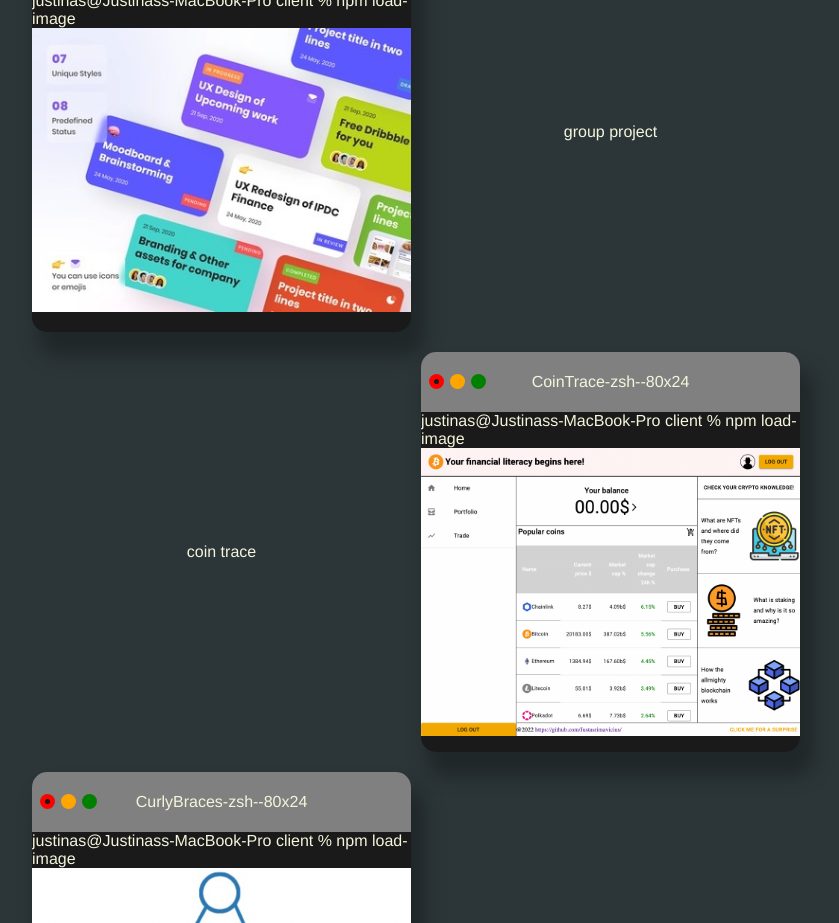
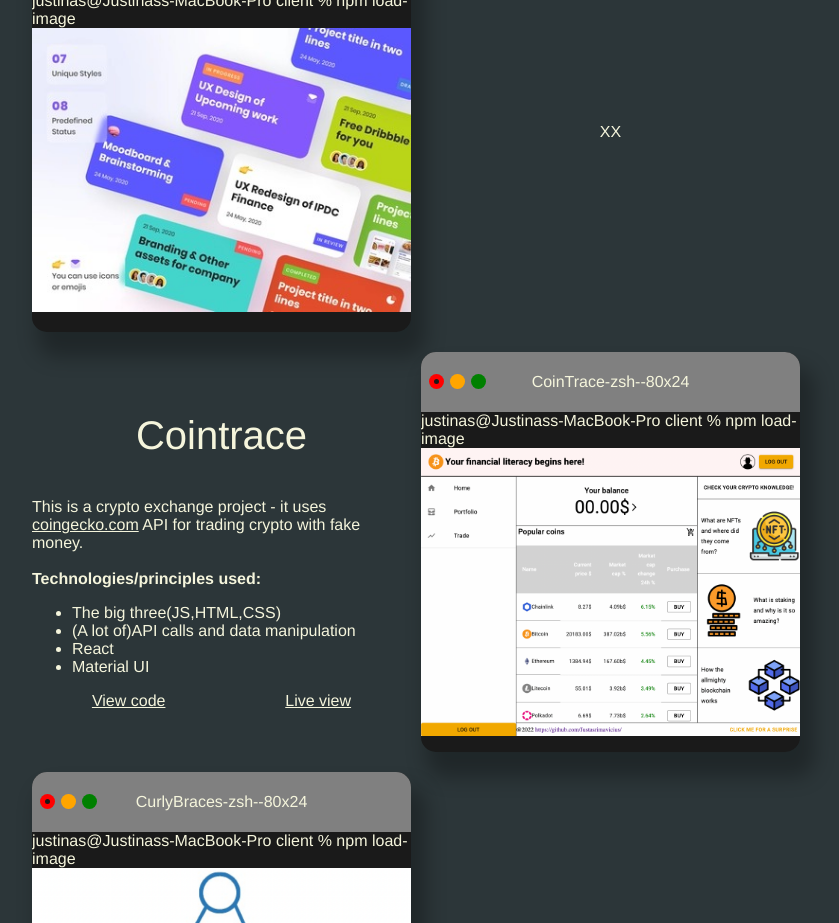
Before and after one commit to Justasrimavicius/portfolio, a React (Create React App) app in the folder client/: page / in a window 1280 px wide. Shown: the part 1780-2703 px from the top of the page, without its empty margins (224-1063 px from the left). Built offline with nearby package versions, Linux system fonts and the light colour scheme.

Commit message:
Cointrace project information finished.

```diff
--- a/client/src/Components/MainSections/BashTerminal.jsx
+++ b/client/src/Components/MainSections/BashTerminal.jsx
@@ -107,7 +107,10 @@ function BashTerminal(props) {
             project.classList.add('minimized-BashTerminal');
         }, 50);
         const projectAbout = document.querySelector(`.${projectName}`);
-        projectAbout.style.display='none';
+        projectAbout.style.opacity='0';
+        // setTimeout(() => {
+            projectAbout.style.display='none';
+        // }, 500);
     }
 
     function bashTerminalClicked(){
@@ -126,6 +129,9 @@ function BashTerminal(props) {
                 project.style.marginBottom='0px';
 
                 projectAbout.style.display='block';
+                setTimeout(() => {
+                    projectAbout.style.opacity='1';
+                }, 200);
 
                 TerminalsHoveringMouse=0;
 
--- a/client/src/Components/MainSections/Projects.jsx
+++ b/client/src/Components/MainSections/Projects.jsx
@@ -53,10 +53,22 @@ function Projects(props) {
             <div className='projects-holder'>
             <BashTerminal outerRef={terminalRef1} name={'GroupProject'} picture={<img src={require('../../photos/groupProject.jpeg')} alt='group project'></img>}/>
             <div className='GroupProject projectAbout'>
-                    group project
+                <span>XX</span>
             </div>
             <div className='CoinTrace projectAbout'>
-                    coin trace
+                <p className='projectAbout-name'>Cointrace</p>
+                <div className='projectAbout-about'>This is a crypto exchange project - it uses <a href='https://coingecko.com'>coingecko.com</a> API for trading crypto with fake money.</div><br></br>
+                <div className='projectAbout-technologiesHeading'>Technologies/principles used:</div>
+                <ul className='projectAbout-technologies'>
+                    <li>The big three(JS,HTML,CSS)</li>
+                    <li>(A lot of)API calls and data manipulation</li>
+                    <li>React</li>
+                    <li>Material UI</li>
+                </ul>
+                <div className='projectAbout-view'>
+                    <a href='https://github.com/Justasrimavicius/cointrace'>View code</a>
+                    <a href='https://cointrace.netlify.app/'>Live view</a>
+                </div>
             </div>
             <BashTerminal outerRef={terminalRef2} name={'CoinTrace'} picture={<img src={require('../../photos/coinTrace.png')} alt='coinTrace project'></img>}/>
             <BashTerminal outerRef={terminalRef3} name={'CurlyBraces'} picture={<img src={require('../../photos/dsa.png')} alt='data structures algorithms project'></img>}/>
--- a/client/src/Styles/projectsSct.css
+++ b/client/src/Styles/projectsSct.css
@@ -158,6 +158,26 @@
     height: 100%;
 }
 
+.projectAbout-name{
+    margin-top: 20px;
+    text-align: center;
+    font-size: 2.5rem;
+}
+.projectAbout-about{
+}
+.projectAbout-technologiesHeading{
+    font-weight: bold;
+}
+.projectAbout-technologies{
+
+}
+.projectAbout-view{
+    display: flex;
+    flex-direction: row;
+    justify-content: space-around;
+    align-items: center;
+}
+
 @media (max-width: 635px){
     .projects-holder{
         grid-template-columns: repeat(auto-fill,minmax(200px, 1fr));
```
Lines whose indentation alone changed are shown as unchanged.
